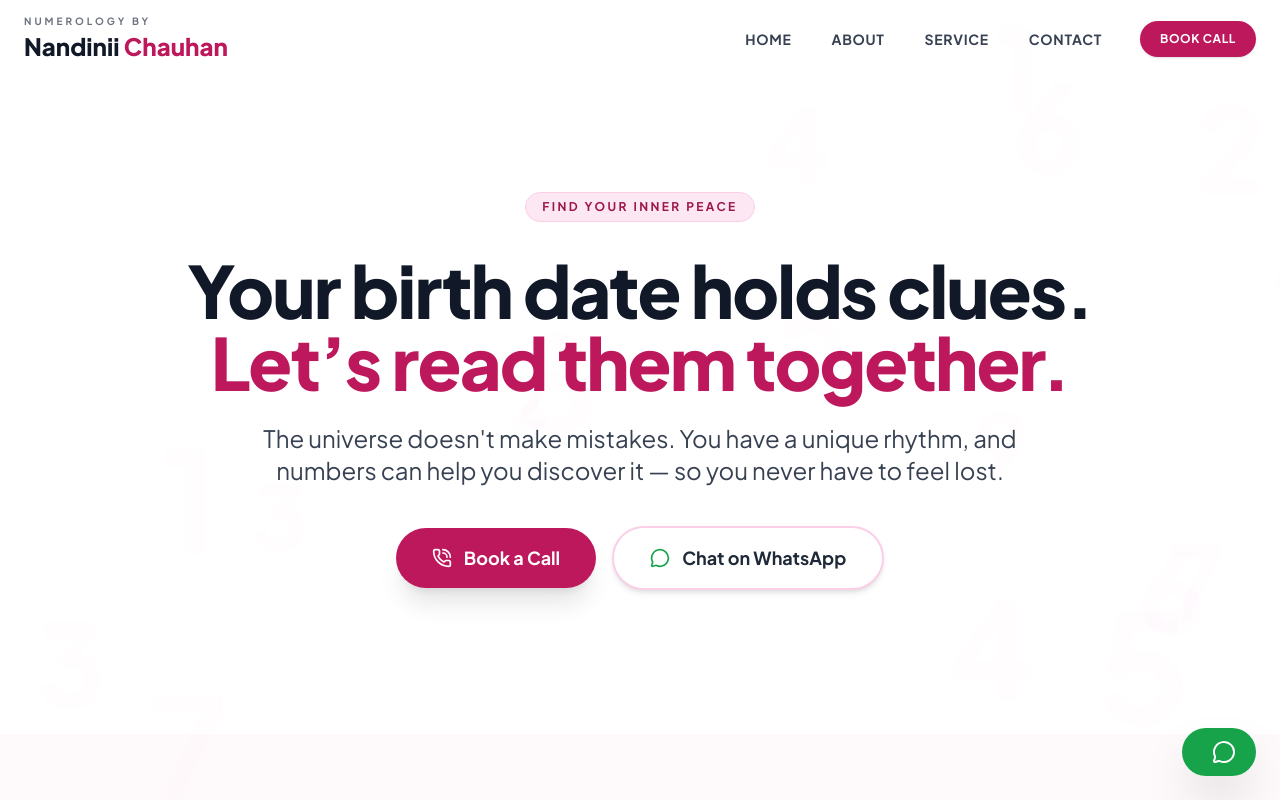
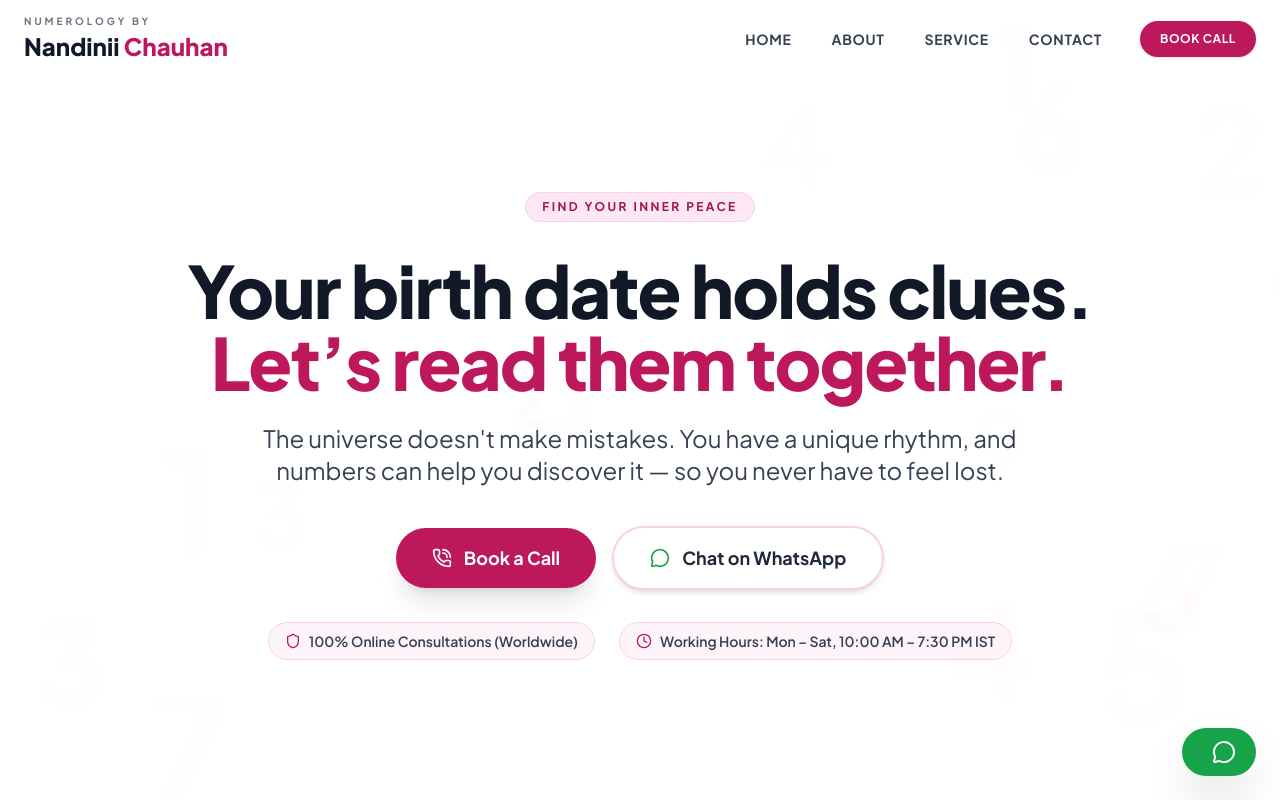
Before and after one commit to khushislab/Numerology-by-Nandini-Chauhan, a React (Vite) app: page / in a window 1280 px wide. Shown: the top 800 px of the page. Built offline with nearby package versions, Linux system fonts and the light colour scheme.

Commit message:
refactor: relocate consultation details to hero section
Move the working hours and online consultation information from the contact section to the hero section to increase visibility and provide immediate trust-building context to visitors.

```diff
--- a/index.tsx
+++ b/index.tsx
@@ -166,6 +166,18 @@ const Hero: React.FC<{ onBookClick: (serviceName?: string) => void }> = ({ onBoo
             <MessageCircle size={20} className="text-green-600" />
             Chat on WhatsApp
           </a>
+        </div>
+
+        {/* 100% Online Consultation & Working Hours */}
+        <div className="mt-8 flex flex-col sm:flex-row items-center justify-center gap-3 sm:gap-6 text-xs sm:text-sm text-gray-700 font-semibold">
+          <div className="inline-flex items-center gap-2 bg-pink-50/80 border border-pink-200 px-4 py-2 rounded-full shadow-xs">
+            <Shield size={16} className="text-pink-700 shrink-0" />
+            <span>100% Online Consultations (Worldwide)</span>
+          </div>
+          <div className="inline-flex items-center gap-2 bg-pink-50/80 border border-pink-200 px-4 py-2 rounded-full shadow-xs">
+            <Clock size={16} className="text-pink-700 shrink-0" />
+            <span>Working Hours: Mon – Sat, 10:00 AM – 7:30 PM IST</span>
+          </div>
         </div>
 
       </div>
@@ -694,18 +706,6 @@ const Contact: React.FC<{ onBookClick: () => void }> = ({ onBookClick }) => (
           </div>
         </div>
 
-        {/* Working Hours & Consultation Details */}
-        <div className="mt-8 pt-8 border-t border-gray-100 flex flex-col sm:flex-row items-center justify-center gap-6 text-xs text-gray-600 font-semibold">
-          <div className="flex items-center gap-2">
-            <Clock size={16} className="text-pink-700" />
-            <span>Working Hours: Mon – Sat, 10:00 AM – 7:30 PM IST</span>
-          </div>
-          <div className="flex items-center gap-2">
-            <Shield size={16} className="text-pink-700" />
-            <span>100% Online Consultations (Worldwide)</span>
-          </div>
-        </div>
-
       </div>
 
     </div>
```
Also changed, not shown: components/Contact.tsx (+1 -13 lines), components/Hero.tsx (+13 -1 lines).
